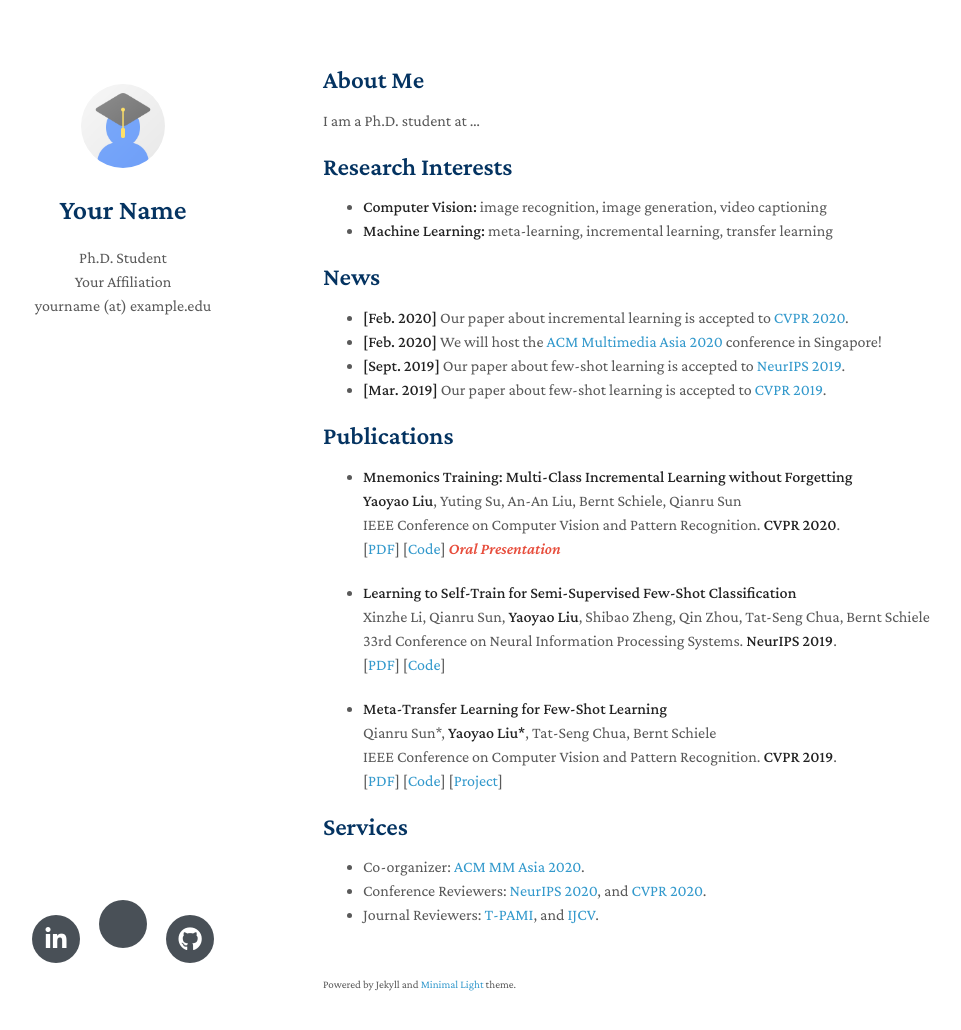
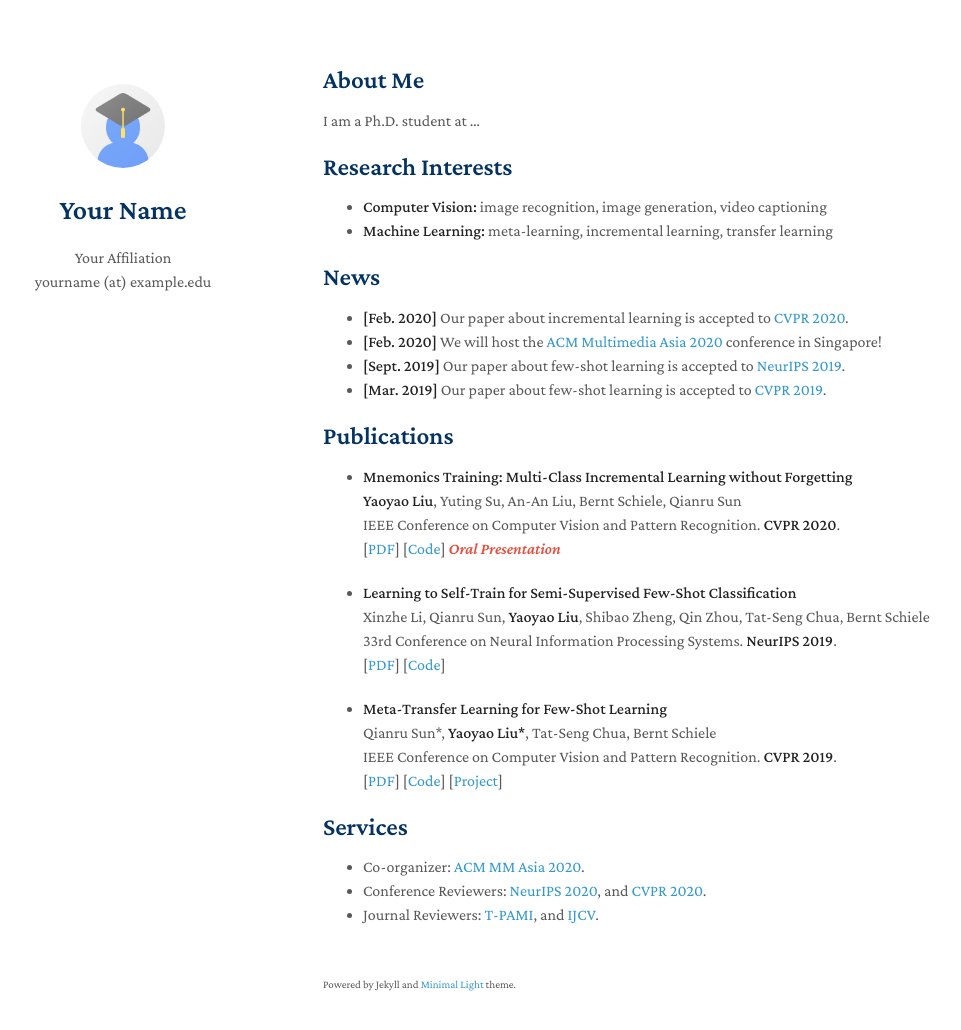
Before and after one commit to mwz724/mwz724.github.io, a Jekyll site: the page built from index.md, in a window 1280 px wide and 1065 px high. Shown: the top 1030 px of the window, without its empty margins (147-1108 px from the left). Built offline with Jekyll 4.4.1, drawn with Linux system fonts in a browser that asks for light colours; nearby versions of some CDN libraries; a style sheet for code colours, icons or effects is not loaded; our own code applies the rules of GitHub Pages for plain Markdown files.

Commit message:
Deleting extraneous features in homepage.html

```diff
--- a/_layouts/homepage.html
+++ b/_layouts/homepage.html
@@ -1,7 +1,7 @@
 <!DOCTYPE html>
 <html lang="{{ site.lang | default: "en-US" }}">
   <head>
-    <title>{{ site.title }} | {{site.affiliation}}</title>
+    <title>{{ site.title }}</title>
 
     <meta charset="UTF-8">
     <meta http-equiv="X-UA-Compatible" content="IE=edge">
@@ -27,23 +27,14 @@
     <div class="wrapper">
       <header>
 
-        {% if site.avatar %}
+
         <a class="image avatar"><img src="{{site.avatar}}" alt="avatar" onContextMenu="return false" /></a>
-        {% endif %}
-
         <h1>{{ site.title }}</h1>
 
-        {% if site.position %}
-        {{ site.position }}
-        <br>
-        {% endif %}
         {{ site.affiliation }}
-        {% if site.email %}
         <br>
         {{ site.email }}
         <br>
-        <br>
-        {% endif %}
 
       </header>
       <section>
@@ -56,29 +47,9 @@
 
       </section>
       <footer>
-        <div class="social-icons">
-
-          {% if site.linkedin %}
-          <a href="{{ site.linkedin }}" target="_blank">
-            <i class="fab fa-linkedin-in"></i>
-          </a>
-          {% endif %}
-          {% if site.google_scholar %}
-          <a href="{{ site.google_scholar}}" target="_blank">
-            <i class="ai ai-google-scholar" style="font-size:1.6rem"></i>
-          </a>
-          {% endif %}
-          {% if site.github_link %}
-          <a href="{{ site.github_link }}" target="_blank">
-            <i class="fab fa-github"></i>
-          </a>
-          {% endif %}
-        </div>
-        <br>
-        <br>
-        <br>
       </footer>
     </div>
+
     <script src="{{ "/assets/js/scale.fix.js" | relative_url }}"></script>
     {% if site.google_analytics %}
     <script>
```
